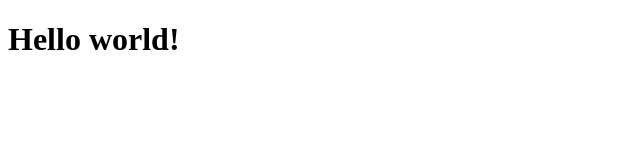
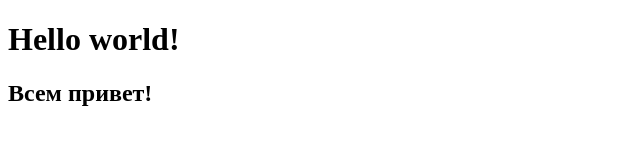
Before and after one commit to f0sten2/test_project, a plain HTML site: page index.html in a window 1280 px wide. Shown: the whole page, without its empty margins (0-640 px from the left). Drawn offline with Linux system fonts and the light colour scheme.

Commit message:
Update index.html
вторая версия проекта

```diff
--- a/index.html
+++ b/index.html
@@ -7,5 +7,6 @@
 </head>
 <body>
     <h1>Hello world!</h1>
+    <h2>Всем привет!</h2>
 </body>
 </html>
```
